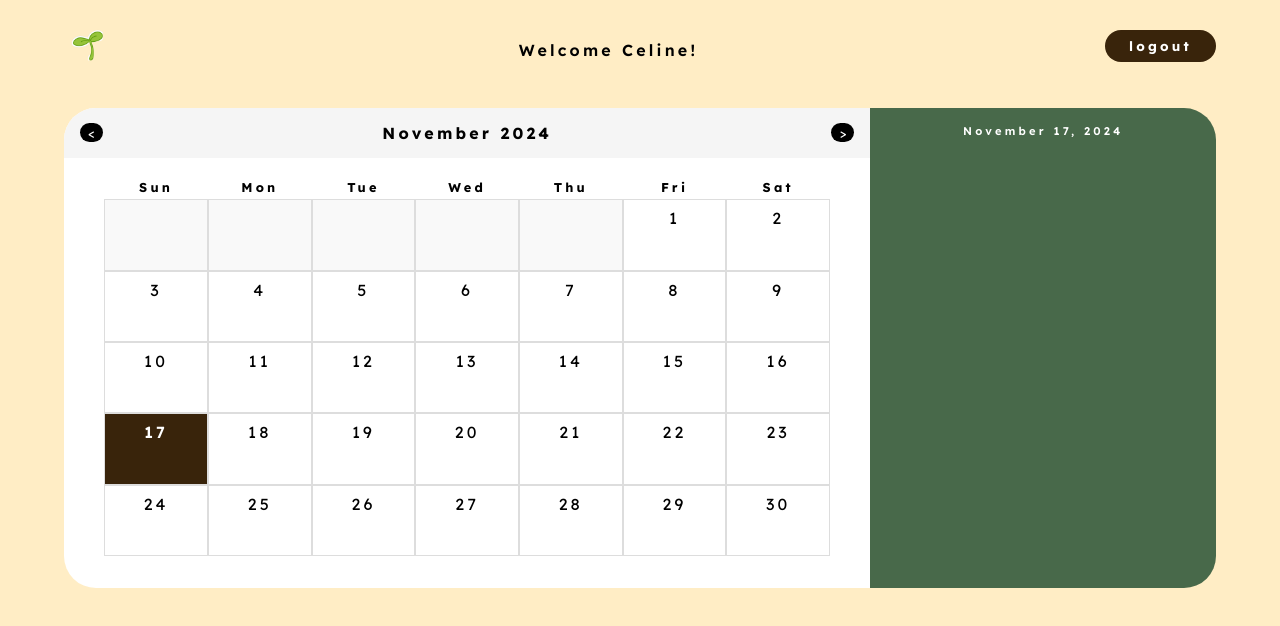
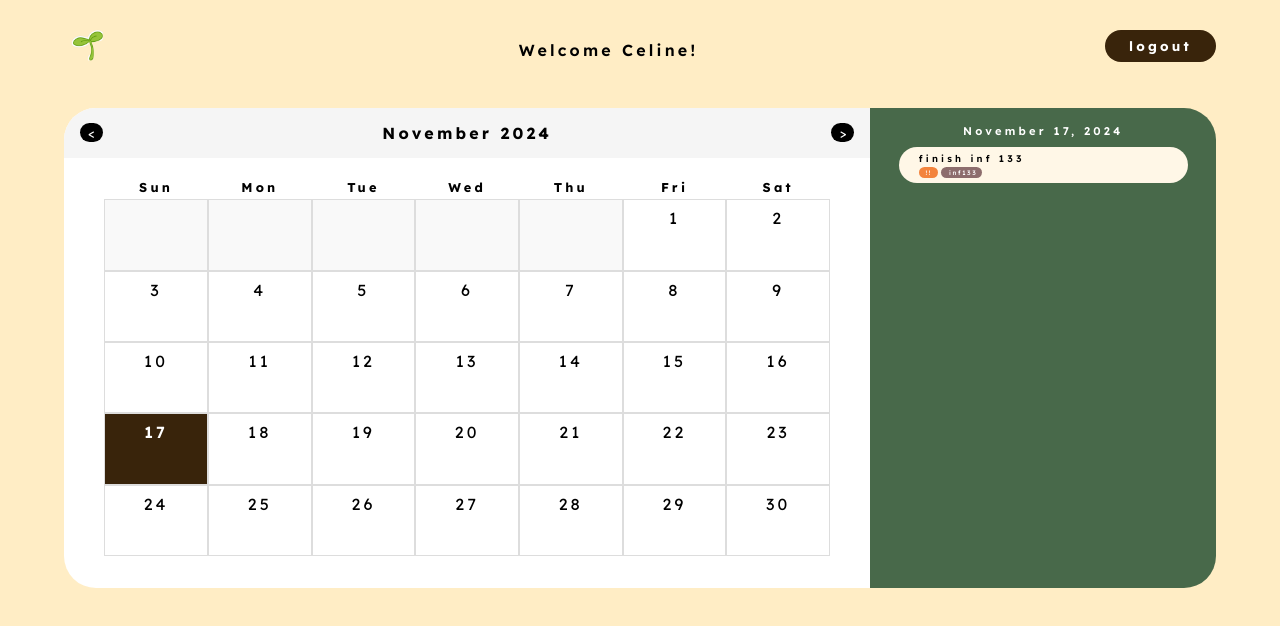
Before and after one commit to Katie-Nam/Sprout, a React (Create React App) app in the folder frontend/: page /home in a window 1280 px wide. Shown: the top 626 px of the page. Built offline with nearby package versions, Linux system fonts and the light colour scheme; a web font is replaced by a local one.

Commit message:
finished ui of calendar section

```diff
--- a/frontend/src/pages/home/Calendar/CalendarItem/CalendarItem.tsx
+++ b/frontend/src/pages/home/Calendar/CalendarItem/CalendarItem.tsx
@@ -109,7 +109,6 @@ const CalendarItem = ({onDaySelect}: Props) => {
                     </div>
                 ))}
                 </div>
-
                 {/* Calendar Days */}
                 <div className="calendar-days">
                 {renderDays()}
--- a/frontend/src/pages/home/Calendar/Events/Events.css
+++ b/frontend/src/pages/home/Calendar/Events/Events.css
@@ -16,3 +16,64 @@
     font-size: 0.7rem;
     font-weight: 600;
 }
+
+.event-container{
+    display: flex;
+    flex-direction: column;
+    background-color: #FFF7E7;
+    width: 80%;
+    justify-content: center;
+    align-items: center;
+    border-radius: 2rem;
+    padding: 0.3rem 0.4rem;
+    gap: 0.2rem;
+}
+
+.event-container p{
+    font-size: 0.6rem;
+    width: 90%;
+    margin: 0;
+    padding: 0;
+    font-weight: 600;
+}
+
+.event-tag-container{
+    display: flex;
+    flex-direction: row;
+    color: white;
+    width: 90%;
+    gap: 0.2rem
+}
+
+.event-tag-container p{
+    font-size: 0.4rem;
+    font-weight: 500;
+    letter-spacing: 0.1rem;
+}
+
+
+.tag-container{
+    padding: 0.1rem 0.4rem;
+    border-radius: 2rem;
+    display: flex;
+    flex-direction: column;
+    justify-content: center;
+    align-items: center;
+}
+
+.high{
+    background-color: #F3433D;
+}
+
+.medium{
+    background-color: #F3843D;
+}
+
+.low{
+    background-color: #E3B100;
+}
+
+
+.brown{
+    background-color: #8D6D6D;
+}
--- a/frontend/src/pages/home/Calendar/Events/Events.tsx
+++ b/frontend/src/pages/home/Calendar/Events/Events.tsx
@@ -13,10 +13,34 @@ const Events = ({selectedDate}: Props) => {
               year: 'numeric',
           })
         : 'No date selected';
+	const calendarItems = [
+		{
+			description : "finish inf 133",
+			tag: "inf133",
+			priority: "!!"
+		}
+	]
+
+	const tagMap : {[key : string] : string} = {
+		"inf133" : "brown"
+	}
 
 	return (
 		<div className='events-container'>
 			<h2 className='today-heading'>{formattedDate}</h2>
+			{calendarItems.map((item, key) => (
+				<div className='event-container'>
+					<p key={key}>{item.description}</p>
+					<div className='event-tag-container'>
+						<div className={`tag-container ${item.priority ==  "!!" ? 'medium' : item.priority == '!' ? 'low' : 'high'}`}>
+							<p>{item.priority}</p>
+						</div>
+						<div className={`tag-container brown ${tagMap[item.tag]}`}>
+							<p>{item.tag}</p>
+						</div>
+					</div>
+				</div>
+			))}
 		</div>
 	)
 }
--- a/frontend/src/pages/home/Home.tsx
+++ b/frontend/src/pages/home/Home.tsx
@@ -2,6 +2,7 @@ import React from 'react';
 import sproutImg from '../../static/sprout_logo.png';
 import './Home.css';
 import Calendar from './Calendar/Calendar';
+import Tasks from './Tasks/Tasks';
 
 type Props = {
 	userName : string;
@@ -16,6 +17,7 @@ const Home = ({userName}: Props) => {
 				<button className='logout-button'>logout</button>
 			</div>
 			<Calendar/>
+			<Tasks/>
 
 		</div>
 	)
--- /dev/null
+++ b/frontend/src/pages/home/Tasks/Tasks.tsx
@@ -0,0 +1,13 @@
+import React from 'react'
+
+type Props = {}
+
+const Tasks = (props: Props) => {
+  return (
+    <div className=''>
+
+    </div>
+  )
+}
+
+export default Tasks
```
Also changed, not shown: frontend/src/pages/home/Tasks/TaskItem.tsx (added, +11 -0 lines), frontend/src/pages/home/Tasks/Tasks.css (added).
